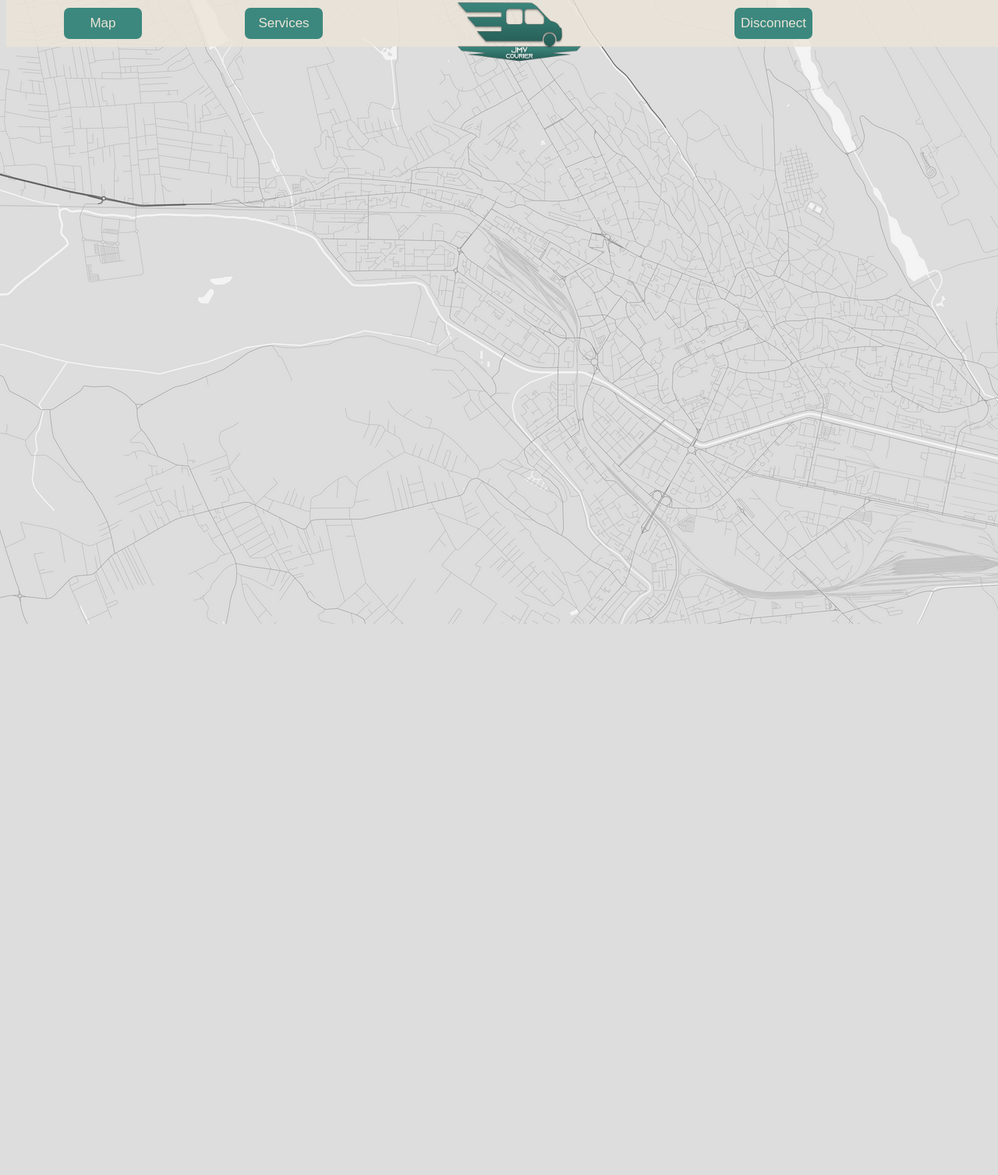
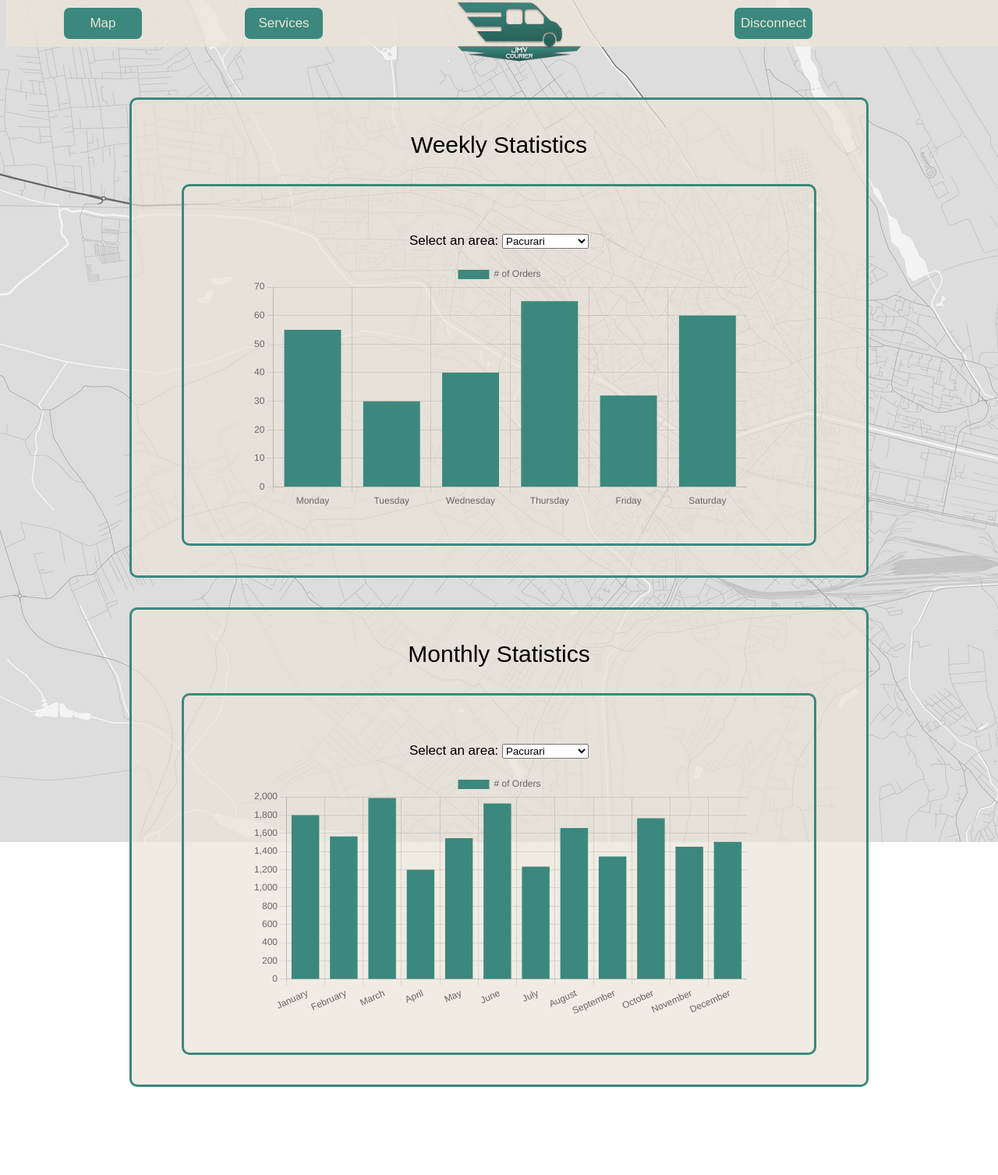
Before and after one commit to andreeabmanea/Web-Technologies, a PHP site: page /windows/admin.html in a window 1280 px wide. Shown: the whole page at 78% size. Before the commit the page ends 800 px from the top, so only its background shows below. Run offline with PHP 8.4, Linux system fonts and the light colour scheme.

Commit message:
added some statistics for the admin page

```diff
--- a/Site/stylesheets/style.css
+++ b/Site/stylesheets/style.css
@@ -266,7 +266,6 @@
 .courier-awb a{
     width: 49.5%;
 }
-
 footer {
     text-align: center;
     position: fixed;
--- a/Site/windows/admin.html
+++ b/Site/windows/admin.html
@@ -5,7 +5,7 @@
     <meta http-equiv="X-UA-Compatible" content="IE=edge">
     <meta name="viewport" content="width=device-width, initial-scale=1.0">
     <link rel="stylesheet" href="../stylesheets/style.css">
-    <title>Document</title>
+    <title>Administrator</title>
 </head>
 <body>
     <header role="banner">
@@ -19,5 +19,88 @@
         </div>
     </header>
 
+    <div class="middle-box">
+        <div class="starter">
+            <p id="title">Weekly Statistics</p>
+            <div class="text-box">
+                <p>Select an area:
+                    <select name="area" id="area" class="selector">
+                        <option value="Pacurari">Pacurari</option>
+                        <option value="Bucium">Bucium</option>
+                        <option value="Dacia">Dacia</option>
+                        <option value="Podu Ros">Podu Ros</option>
+                        <option value="Podu de Piatra">Podu de Piatra</option>
+                        <option value="Bularga">Bularga</option>
+                        <option value="Valea Lupului">Valea Lupului</option>
+                        <option value="Dancu">Dancu</option>
+                    </select>
+                </p>
+                <canvas id="week-statistics"></canvas>
+            </div>
+        </div>
+        <div class ="starter">
+            <p id="title">Monthly Statistics</p>
+            <div class="text-box">
+                <p>Select an area:
+                    <select name="area" id="area" class="selector">
+                        <option value="Pacurari">Pacurari</option>
+                        <option value="Bucium">Bucium</option>
+                        <option value="Dacia">Dacia</option>
+                        <option value="Podu Ros">Podu Ros</option>
+                        <option value="Podu de Piatra">Podu de Piatra</option>
+                        <option value="Bularga">Bularga</option>
+                        <option value="Valea Lupului">Valea Lupului</option>
+                        <option value="Dancu">Dancu</option>
+                    </select>
+                </p>
+                <canvas id="month-statistics"></canvas>
+            </div>
+        </div>
+    </div>
+
+    <script src = "https://cdn.jsdelivr.net/npm/chart.js"></script>
+
+    <script>
+      var week = document.getElementById('week-statistics').getContext('2d');
+      var weeklyStatistics = new Chart(week, {
+          type: 'bar',
+          data: {
+            labels: ['Monday','Tuesday','Wednesday','Thursday','Friday','Saturday'],
+            datasets: [{
+                label: '# of Orders',
+                data: [55, 30, 40, 65, 32, 60, 45],
+                backgroundColor: '#3c887e',
+            }]
+          },
+          options: {
+              scales: {
+                  y: {
+                      beginAtZero: true
+                  }
+              }
+          }
+    });
+
+    var month = document.getElementById('month-statistics').getContext('2d');
+      var monthlyStatistics = new Chart(month, {
+          type: 'bar',
+          data: {
+            labels: ['January','February','March','April','May','June', 'July', 'August','September','October','November','December'],
+            datasets: [{
+                label: '# of Orders',
+                data: [1800, 1567, 1987, 1200, 1546, 1928, 1234, 1657, 1345, 1765, 1453, 1506],
+                backgroundColor: '#3c887e',
+            }]
+          },
+          options: {
+              scales: {
+                  y: {
+                      beginAtZero: true
+                  }
+              }
+          }
+    });
+    </script>
+
 </body>
 </html>
```
Also changed, not shown: Site/windows/courier.html (line endings or trailing spaces).
